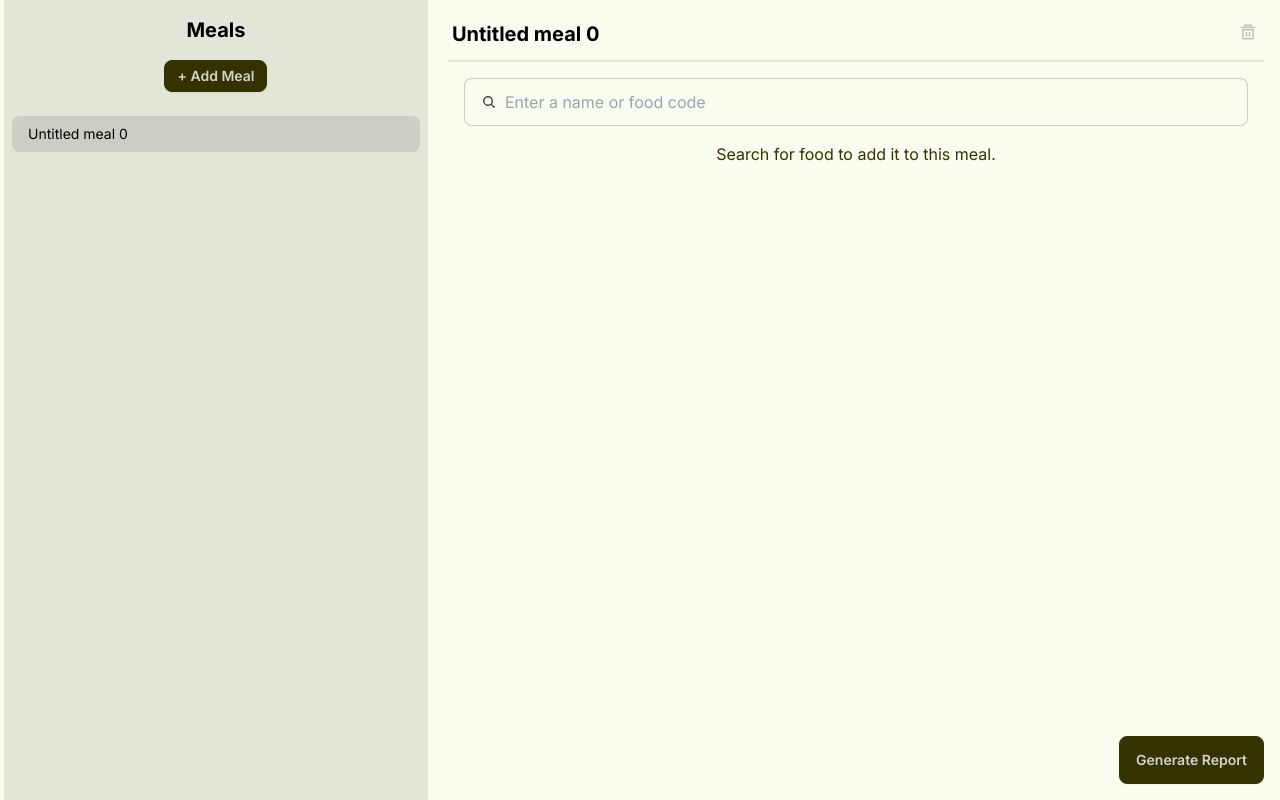
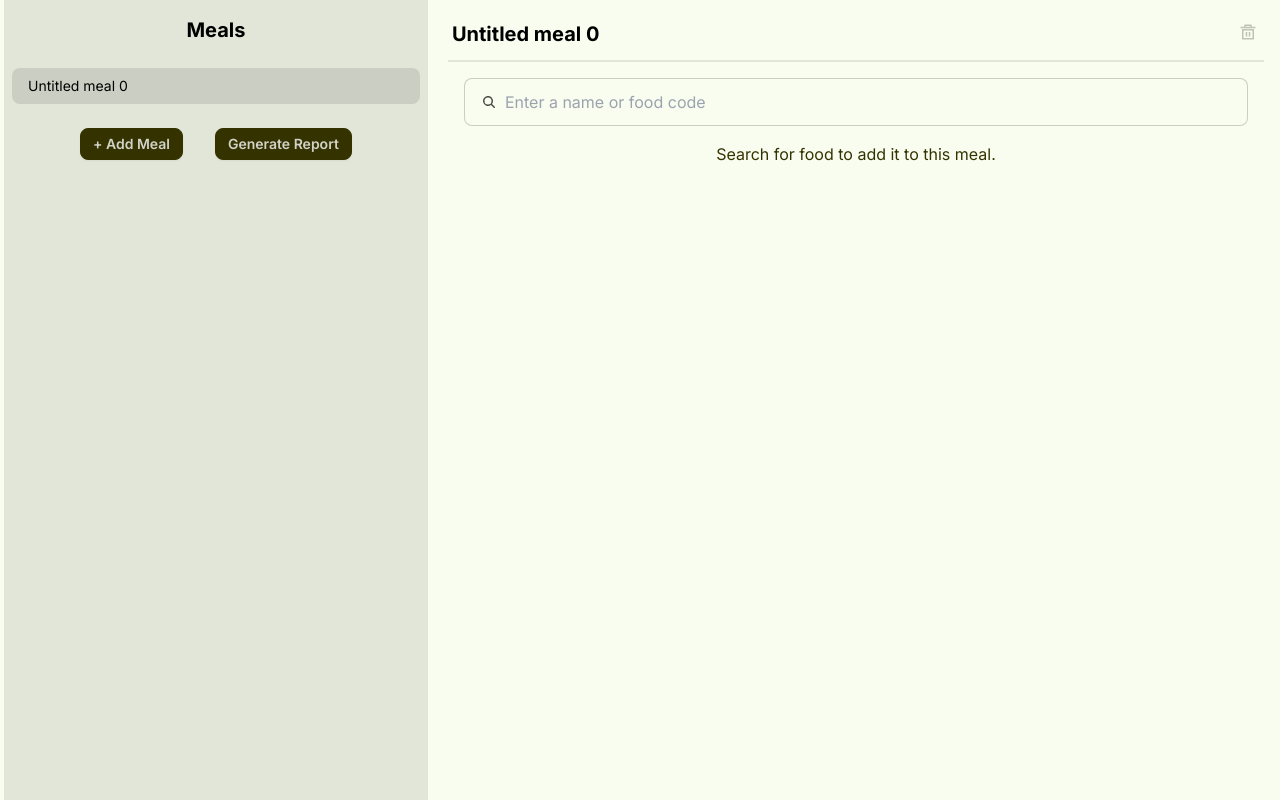
Before and after one commit to b3nk3lly/nutrient-tracker, a Next.js app: page / in a window 1280 px wide. Built offline with nearby package versions, Linux system fonts and the light colour scheme.

Commit message:
Move Generate Report button to side content

```diff
--- a/app/_components/NutrientReporterForm.tsx
+++ b/app/_components/NutrientReporterForm.tsx
@@ -77,9 +77,6 @@ export default function NutrientReporterForm() {
 	return (
 		<form className="w-full flex">
 			<SideContent title="Meals">
-				<button className="btn btn-sm btn-neutral" onClick={handleAddMeal}>
-					+ Add Meal
-				</button>
 				<ul className="menu space-y-2 w-full">
 					{meals.map((meal) => (
 						<MealNavigationOption
@@ -92,6 +89,14 @@ export default function NutrientReporterForm() {
 						/>
 					))}
 				</ul>
+				<div className="flex gap-x-8">
+					<button className="btn btn-sm btn-neutral" onClick={handleAddMeal}>
+						+ Add Meal
+					</button>
+					<button type="submit" className="btn btn-sm btn-neutral">
+						Generate Report
+					</button>
+				</div>
 			</SideContent>
 			<MainContent>
 				<MealCard
@@ -104,10 +109,6 @@ export default function NutrientReporterForm() {
 					onDelete={() => handleDeleteMeal(selectedMeal.id)}
 				/>
 			</MainContent>
-
-			<button type="submit" className="btn btn-neutral fixed right-4 bottom-4">
-				Generate Report
-			</button>
 		</form>
 	);
 }
```
